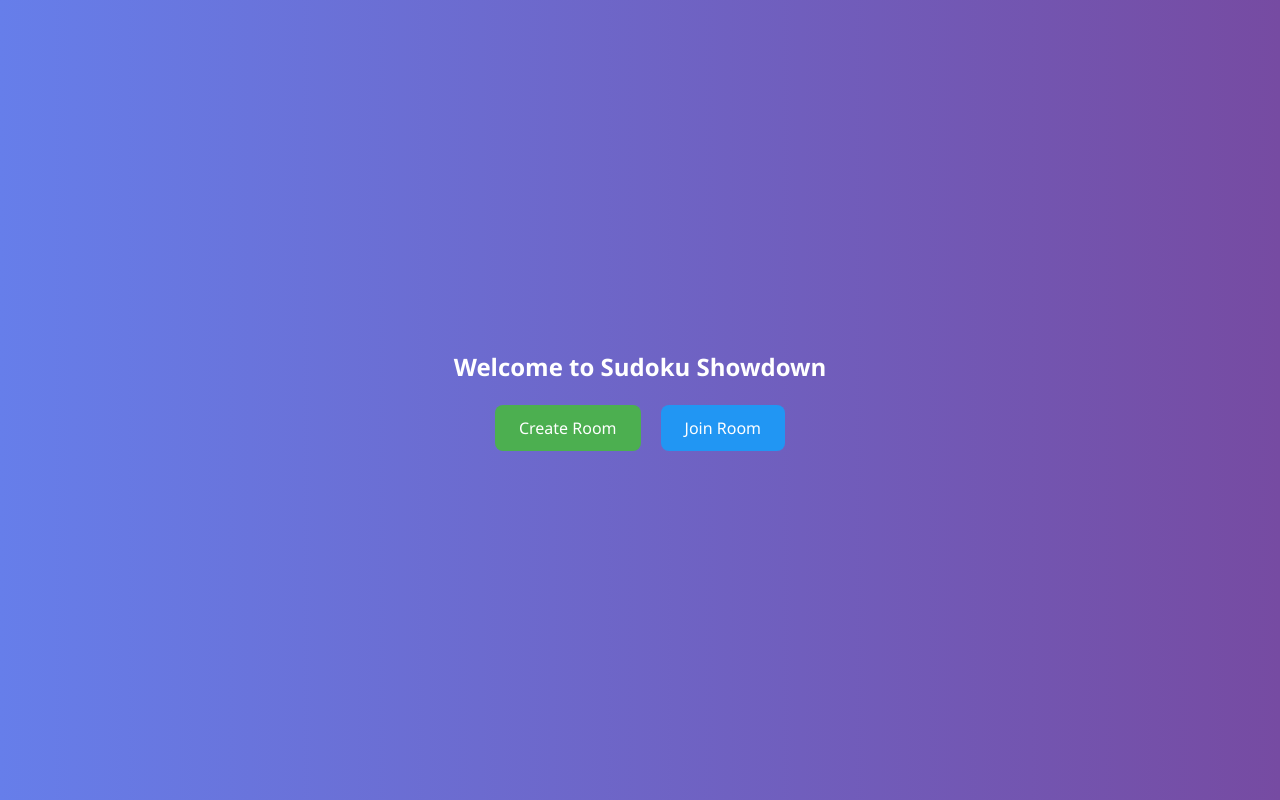
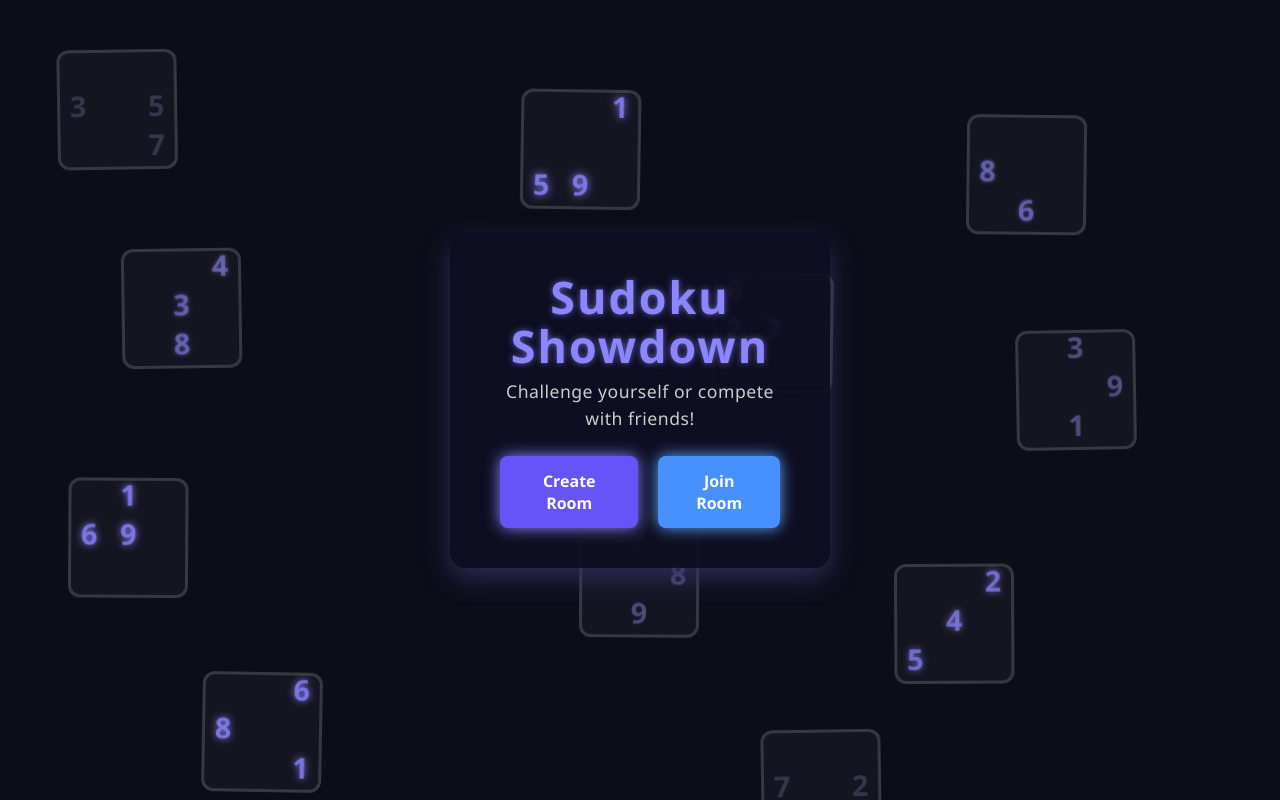
Before and after one commit to ypavanr/Sudoku-Showdown-Project, a React (Vite) app in the folder frontend/: page /room in a window 1280 px wide. Built offline with nearby package versions, Linux system fonts and the light colour scheme.

Commit message:
room page

```diff
--- a/frontend/src/room.css
+++ b/frontend/src/room.css
@@ -1,41 +1,146 @@
-.room-container {
+.room-wrapper {
+  position: relative;
+  height: 100vh;
+  background-color: #0d0d1a;
+  overflow: hidden;
+  font-family: 'Segoe UI', Tahoma, Geneva, Verdana, sans-serif;
+  color: white;
   display: flex;
-  flex-direction: column;
   justify-content: center;
   align-items: center;
-  height: 100vh;
-  background: linear-gradient(to right, #667eea, #764ba2);
-  font-family: 'Segoe UI', Tahoma, Geneva, Verdana, sans-serif;
-  color: white;
+  padding: 20px;
+  box-sizing: border-box;
+}
+
+.sudoku-block {
+  position: absolute;
+  width: 120px;
+  height: 120px;
+  border: 3px solid rgba(255, 255, 255, 0.15);
+  box-sizing: border-box;
+  display: grid;
+  grid-template-columns: repeat(3, 1fr);
+  grid-template-rows: repeat(3, 1fr);
+  gap: 3px;
+  border-radius: 12px;
+  background: rgba(255, 255, 255, 0.03);
+  filter: drop-shadow(0 0 10px rgba(255, 255, 255, 0.05));
+  animation: floatAround 10s ease-in-out infinite;
+  animation-delay: var(--delay);
+}
+
+.sudoku-number {
+  font-size: 1.8rem;
+  font-weight: 700;
+  color: rgba(255, 255, 255, 0.1);
   text-align: center;
+  line-height: 1;
+  user-select: none;
+  animation: numberGlow 6s ease-in-out infinite;
+  animation-delay: inherit;
+  transition: color 0.3s ease;
+}
+
+.sudoku-block:nth-child(odd) .sudoku-number {
+  color: rgba(139, 133, 255, 0.15);
+}
+.sudoku-block:nth-child(even) .sudoku-number {
+  color: rgba(111, 176, 255, 0.15);
+}
+
+@keyframes floatAround {
+  0%, 100% {
+    transform: translate(0, 0) rotate(0deg);
+  }
+  25% {
+    transform: translate(10px, -8px) rotate(1deg);
+  }
+  50% {
+    transform: translate(-8px, 10px) rotate(-1deg);
+  }
+  75% {
+    transform: translate(8px, 5px) rotate(0.5deg);
+  }
+}
+
+@keyframes numberGlow {
+  0%, 100% {
+    color: rgba(255, 255, 255, 0.1);
+    text-shadow: none;
+  }
+  50% {
+    color: rgba(139, 133, 255, 0.8);
+    text-shadow: 0 0 8px rgba(139, 133, 255, 0.9);
+  }
+}
+
+.room-card {
+  position: relative;
+  z-index: 10;
+  background: rgba(15, 15, 35, 0.95);
+  padding: 40px 50px;
+  border-radius: 16px;
+  box-shadow: 0 10px 25px rgba(50, 50, 100, 0.8);
+  max-width: 380px;
+  width: 100%;
+  text-align: center;
+  user-select: none;
+  color: #eee;
+}
+
+.room-title {
+  font-size: 2.8rem;
+  margin-bottom: 8px;
+  font-weight: 700;
+  letter-spacing: 2px;
+  color: #8b85ff;
+  text-shadow: 0 0 6px #8b85ffaa;
+}
+
+.room-subtitle {
+  margin-bottom: 25px;
+  font-size: 1.1rem;
+  color: #ccc;
+  letter-spacing: 0.5px;
 }
 
 .room-buttons {
   display: flex;
+  justify-content: center;
   gap: 20px;
-  margin-top: 20px;
 }
 
 .room-btn {
-  padding: 12px 24px;
+  padding: 14px 30px;
   font-size: 16px;
   border: none;
   border-radius: 8px;
   cursor: pointer;
+  font-weight: 600;
   transition: transform 0.2s ease, background-color 0.3s ease;
+  box-shadow: 0 0 12px transparent;
 }
 
 .room-btn.create {
-  background-color: #4caf50;
+  background-color: #6754f8;
   color: white;
+  box-shadow: 0 0 15px #8b85ff;
+}
+
+.room-btn.create:hover {
+  background-color: #8b85ff;
+  box-shadow: 0 0 25px #8b85ff;
+  transform: scale(1.05);
 }
 
 .room-btn.join {
-  background-color: #2196f3;
+  background-color: #4791ff;
   color: white;
+  box-shadow: 0 0 15px #5fa8ff;
 }
 
-.room-btn:hover {
+.room-btn.join:hover {
+  background-color: #6fb0ff;
+  box-shadow: 0 0 25px #6fb0ff;
   transform: scale(1.05);
-  opacity: 0.9;
 }
--- a/frontend/src/room.jsx
+++ b/frontend/src/room.jsx
@@ -1,6 +1,47 @@
 import React from "react";
 import './Room.css';
 import { useNavigate } from "react-router-dom";
+
+const SudokuBlock = ({ top, left, numbers, delay }) => {
+  const cells = Array(9).fill("");
+  const positions = [];
+
+  while (positions.length < numbers.length) {
+    const pos = Math.floor(Math.random() * 9);
+    if (!positions.includes(pos)) {
+      positions.push(pos);
+    }
+  }
+
+  positions.forEach((pos, i) => {
+    cells[pos] = numbers[i];
+  });
+
+  return (
+    <div className="sudoku-block" style={{ top, left, animationDelay: delay }}>
+      {cells.map((num, i) => (
+        <span key={i} className="sudoku-number">{num || ""}</span>
+      ))}
+    </div>
+  );
+};
+
+const blocksData = [
+  { top: "5%", left: "5%", numbers: [5, 3, 7], delay: "0s" },
+  { top: "12%", left: "40%", numbers: [1, 9, 5], delay: "2.5s" },
+  { top: "15%", left: "75%", numbers: [8, 6], delay: "4s" },
+
+  { top: "30%", left: "10%", numbers: [4, 8, 3], delay: "1s" },
+  { top: "35%", left: "55%", numbers: [2, 7, 6], delay: "3.5s" },
+  { top: "40%", left: "80%", numbers: [3, 1, 9], delay: "0.5s" },
+
+  { top: "60%", left: "5%", numbers: [6, 1, 9], delay: "2s" },
+  { top: "65%", left: "45%", numbers: [8, 7, 9], delay: "4.5s" },
+  { top: "70%", left: "70%", numbers: [2, 5, 4], delay: "1.5s" },
+
+  { top: "85%", left: "15%", numbers: [1, 6, 8], delay: "3s" },
+  { top: "90%", left: "60%", numbers: [7, 3, 2], delay: "0s" },
+];
 
 const Room = () => {
   const navigate = useNavigate();
@@ -8,12 +49,19 @@ const Room = () => {
   const handleNavigate = () => {
     navigate("/sudoku");
   };
+
   return (
-    <div className="room-container">
-      <h2>Welcome to Sudoku Showdown</h2>
-      <div className="room-buttons">
-        <button className="room-btn create" onClick={handleNavigate}>Create Room</button>
-        <button className="room-btn join" onClick={handleNavigate}>Join Room</button>
+    <div className="room-wrapper">
+      {blocksData.map(({ top, left, numbers, delay }, i) => (
+        <SudokuBlock key={i} top={top} left={left} numbers={numbers} delay={delay} />
+      ))}
+      <div className="room-card">
+        <h1 className="room-title">Sudoku Showdown</h1>
+        <p className="room-subtitle">Challenge yourself or compete with friends!</p>
+        <div className="room-buttons">
+          <button className="room-btn create" onClick={handleNavigate}>Create Room</button>
+          <button className="room-btn join" onClick={handleNavigate}>Join Room</button>
+        </div>
       </div>
     </div>
   );
```
